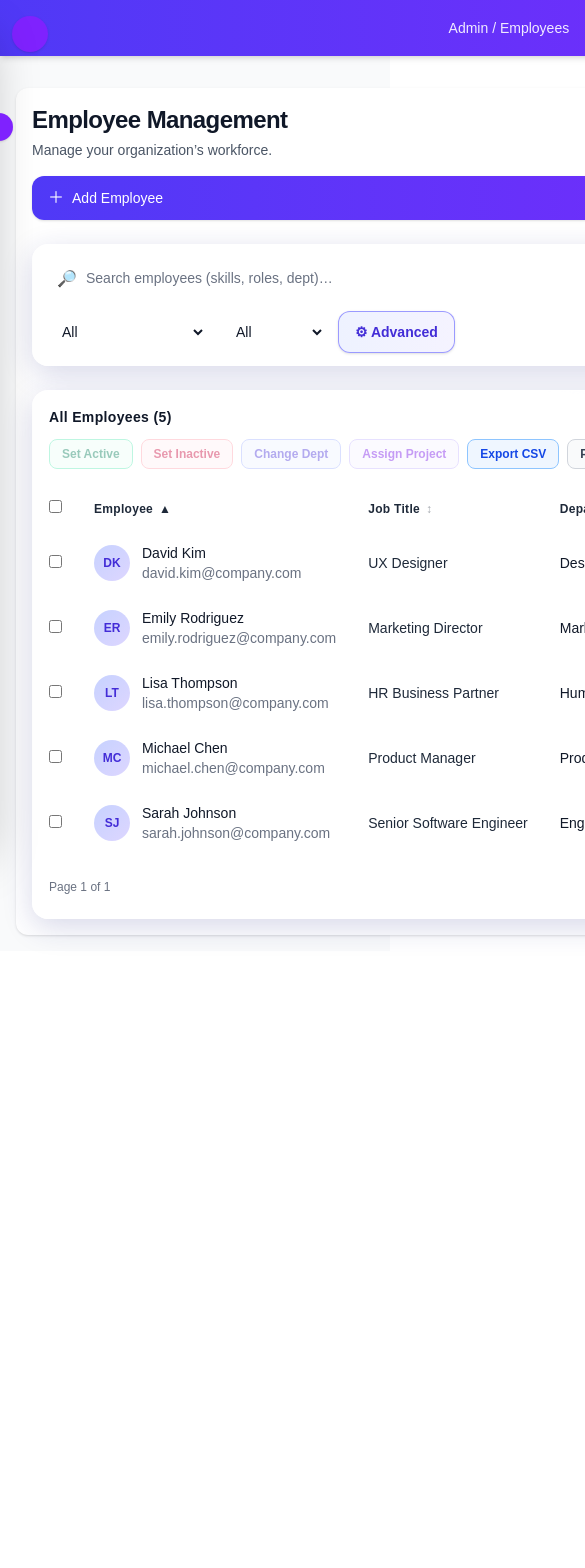
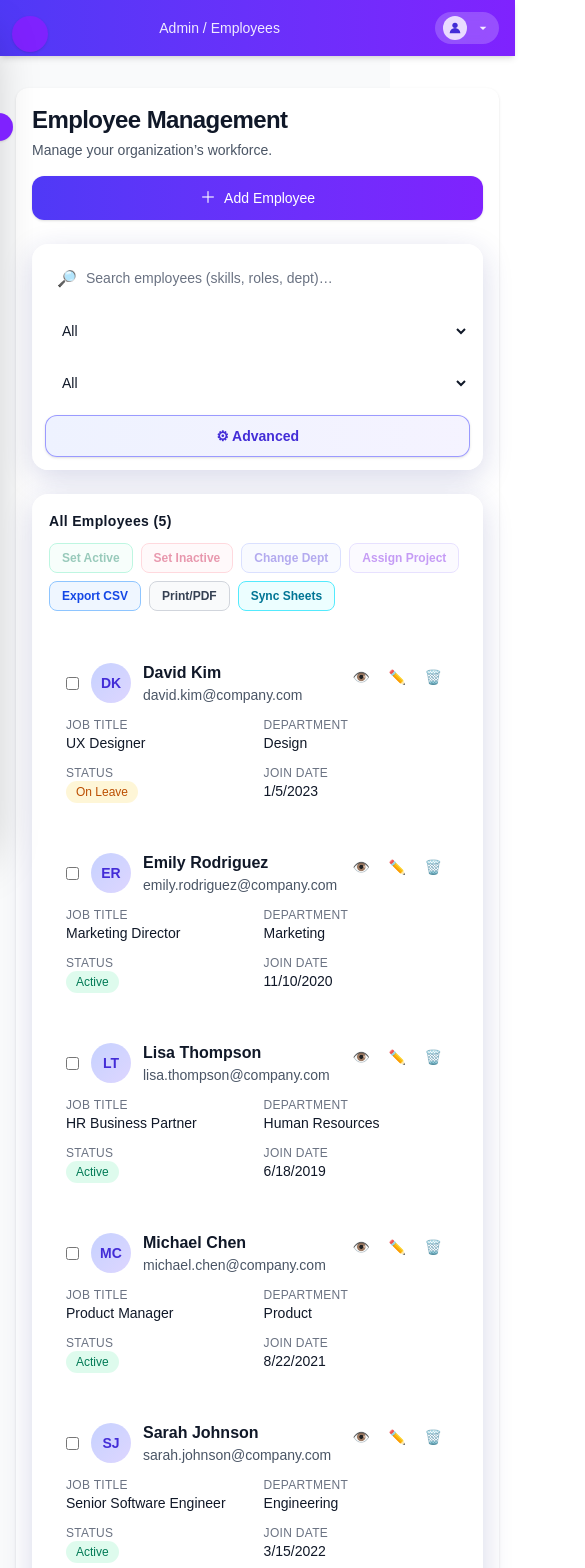
Before and after one commit to AbdulSamiShaikh990/Nexora-HCM, a Next.js app: page /admin/employees in a window 390 px wide. Shown: the top 1568 px of the page, 585 px wide, since content can reach past the window. Before the commit the page ends 951 px from the top, so only its background shows below. Built offline with nearby package versions, Linux system fonts and the light colour scheme.

Commit message:
Employee Module Copleted UI

```diff
--- a/src/app/admin/employees/page.tsx
+++ b/src/app/admin/employees/page.tsx
@@ -312,12 +312,12 @@ export default function Page() {
   return (
     <div className="space-y-6">
       {/* Header */}
-      <div className="flex flex-col sm:flex-row sm:items-center sm:justify-between gap-4">
+      <div className="flex flex-col space-y-4 sm:space-y-0 sm:flex-row sm:items-center sm:justify-between">
         <div>
           <h1 className="text-2xl sm:text-3xl font-semibold text-gray-900 tracking-tight">Employee Management</h1>
           <p className="mt-1 text-sm text-gray-600">Manage your organization’s workforce.</p>
         </div>
-        <button onClick={openAdd} className="inline-flex items-center gap-2 rounded-xl px-4 py-2.5 text-sm font-medium text-white bg-gradient-to-r from-indigo-600 to-violet-600 shadow hover:brightness-110">
+        <button onClick={openAdd} className="w-full sm:w-auto inline-flex items-center justify-center gap-2 rounded-xl px-4 py-2.5 text-sm font-medium text-white bg-gradient-to-r from-indigo-600 to-violet-600 shadow hover:brightness-110 transition-all">
           <span className="text-base">＋</span> Add Employee
         </button>
       </div>
@@ -339,14 +339,14 @@ export default function Page() {
               </div>
             )}
           </div>
-          <div className="flex gap-3">
-            <select value={dept} onChange={e=>{setDept(e.target.value); setPage(1);}} className="rounded-xl border border-white/40 bg-white/80 backdrop-blur px-3 py-2.5 text-sm text-gray-900">
+          <div className="flex flex-col sm:flex-row gap-3">
+            <select value={dept} onChange={e=>{setDept(e.target.value); setPage(1);}} className="w-full sm:w-auto rounded-xl border border-white/40 bg-white/80 backdrop-blur px-3 py-2.5 text-sm text-gray-900 min-w-0">
               {departments.map(d=> <option key={d} value={d}>{d}</option>)}
             </select>
-            <select value={stat} onChange={e=>{setStat(e.target.value as any); setPage(1);}} className="rounded-xl border border-white/40 bg-white/80 backdrop-blur px-3 py-2.5 text-sm text-gray-900">
+            <select value={stat} onChange={e=>{setStat(e.target.value as any); setPage(1);}} className="w-full sm:w-auto rounded-xl border border-white/40 bg-white/80 backdrop-blur px-3 py-2.5 text-sm text-gray-900 min-w-0">
               {(["All","Active","On Leave","Inactive"] as const).map((s)=> <option key={s} value={s}>{s}</option>)}
             </select>
-            <button onClick={()=>setAdvOpen(v=>!v)} className={S.advButton}>{advOpen?"Hide Filters":"⚙ Advanced"}</button>
+            <button onClick={()=>setAdvOpen(v=>!v)} className={`${S.advButton} w-full sm:w-auto whitespace-nowrap`}>{advOpen?"Hide Filters":"⚙ Advanced"}</button>
           </div>
         </div>
         {advOpen && (
@@ -394,7 +394,8 @@ export default function Page() {
             <button onClick={syncFromSheetPrompt} className="px-3 py-1.5 rounded-lg border border-cyan-300 bg-cyan-50 text-cyan-700 text-xs font-semibold hover:bg-cyan-100 transition-all">Sync Sheets</button>
           </div>
         </div>
-        <div className="overflow-x-auto">
+        {/* Desktop Table View */}
+        <div className="hidden lg:block overflow-x-auto">
           <table className="min-w-full text-sm">
             <thead>
               <tr className="text-left text-gray-700 uppercase tracking-wide">
@@ -434,16 +435,60 @@ export default function Page() {
                 </tr>
               ))}
               {items.length===0 && (
-                <tr><td colSpan={6} className="px-6 py-16 text-center text-gray-500">No employees found.</td></tr>
+                <tr><td colSpan={7} className="px-6 py-16 text-center text-gray-500">No employees found.</td></tr>
               )}
             </tbody>
           </table>
         </div>
-        <div className="flex items-center justify-between px-4 py-3 border-t border-white/20">
-          <div className="text-xs text-gray-500">Page {page} of {total}</div>
-          <div className="flex gap-2">
-            <button className="px-3 py-1.5 rounded-lg border border-white/40 bg-white/80 hover:bg-white/90 disabled:opacity-40" disabled={page===1} onClick={()=>setPage(p=>Math.max(1,p-1))}>Prev</button>
-            <button className="px-3 py-1.5 rounded-lg border border-white/40 bg-white/80 hover:bg-white/90 disabled:opacity-40" disabled={page===total} onClick={()=>setPage(p=>Math.min(total,p+1))}>Next</button>
+
+        {/* Mobile/Tablet Card View */}
+        <div className="lg:hidden space-y-4 p-4">
+          {items.map(e=> (
+            <div key={e.id} className="bg-white/60 backdrop-blur-sm border border-white/40 rounded-xl p-4 hover:bg-white/80 transition-all">
+              <div className="flex items-start justify-between mb-3">
+                <div className="flex items-center gap-3 flex-1 min-w-0">
+                  <input type="checkbox" checked={selected.has(e.id)} onChange={(ev)=>toggleSelect(e.id, ev.target.checked)} className="flex-shrink-0" />
+                  <div className="h-10 w-10 rounded-full bg-gradient-to-br from-indigo-200 to-violet-200 flex items-center justify-center text-sm font-semibold text-indigo-700 flex-shrink-0">{e.firstName[0]}{e.lastName[0]}</div>
+                  <div className="min-w-0 flex-1">
+                    <div className="font-semibold text-gray-900 truncate">{e.firstName} {e.lastName}</div>
+                    <div className="text-sm text-gray-600 truncate">{e.email}</div>
+                  </div>
+                </div>
+                <div className="flex items-center gap-1 flex-shrink-0 ml-2">
+                  <IconButton title="View" onClick={()=>setView(e)}>👁️</IconButton>
+                  <IconButton title="Edit" onClick={()=>openEdit(e)}>✏️</IconButton>
+                  <IconButton title="Delete" danger onClick={()=>setConfirm(e)}>🗑️</IconButton>
+                </div>
+              </div>
+              <div className="grid grid-cols-2 gap-3 text-sm">
+                <div>
+                  <div className="text-xs text-gray-500 uppercase tracking-wide">Job Title</div>
+                  <div className="font-medium text-gray-900 truncate">{e.jobTitle}</div>
+                </div>
+                <div>
+                  <div className="text-xs text-gray-500 uppercase tracking-wide">Department</div>
+                  <div className="font-medium text-gray-900 truncate">{e.department}</div>
+                </div>
+                <div>
+                  <div className="text-xs text-gray-500 uppercase tracking-wide">Status</div>
+                  <div><Badge status={e.status} /></div>
+                </div>
+                <div>
+                  <div className="text-xs text-gray-500 uppercase tracking-wide">Join Date</div>
+                  <div className="font-medium text-gray-900">{new Date(e.joinDate).toLocaleDateString()}</div>
+                </div>
+              </div>
+            </div>
+          ))}
+          {items.length===0 && (
+            <div className="px-6 py-16 text-center text-gray-500">No employees found.</div>
+          )}
+        </div>
+        <div className="flex flex-col sm:flex-row items-center justify-between px-4 py-3 border-t border-white/20 gap-3">
+          <div className="text-xs text-gray-500 order-2 sm:order-1">Page {page} of {total}</div>
+          <div className="flex gap-2 order-1 sm:order-2">
+            <button className="px-4 py-2 rounded-lg border border-white/40 bg-white/80 hover:bg-white/90 disabled:opacity-40 text-sm font-medium transition-all" disabled={page===1} onClick={()=>setPage(p=>Math.max(1,p-1))}>Previous</button>
+            <button className="px-4 py-2 rounded-lg border border-white/40 bg-white/80 hover:bg-white/90 disabled:opacity-40 text-sm font-medium transition-all" disabled={page===total} onClick={()=>setPage(p=>Math.min(total,p+1))}>Next</button>
           </div>
         </div>
       </Glass>
--- a/src/app/admin/employees/styles.ts
+++ b/src/app/admin/employees/styles.ts
@@ -18,13 +18,13 @@ export const S = {
   applyBtn: "px-5 py-2.5 rounded-xl text-white font-semibold bg-gradient-to-r from-indigo-600 to-violet-600 hover:brightness-110 shadow-md transition-all",
 
   // Modal
-  modalPanel: "relative w-full sm:max-w-2xl max-h-[90vh] overflow-y-auto rounded-2xl border border-white/30 bg-white/95 backdrop-blur-xl shadow-[0_8px_30px_rgba(31,38,135,0.18)] p-6",
-  modalPanelWide: "relative w-full sm:max-w-4xl max-h-[90vh] overflow-y-auto rounded-2xl border border-white/30 bg-white/95 backdrop-blur-xl shadow-[0_8px_30px_rgba(31,38,135,0.18)] p-6",
-  modalTitle: "text-xl font-bold text-gray-900",
-  modalClose: "h-10 w-10 inline-flex items-center justify-center rounded-xl border border-gray-300 hover:bg-gray-100 text-gray-600 font-bold text-lg",
+  modalPanel: "relative w-full max-w-[95vw] sm:max-w-2xl max-h-[95vh] sm:max-h-[90vh] overflow-y-auto rounded-t-2xl sm:rounded-2xl border border-white/30 bg-white/95 backdrop-blur-xl shadow-[0_8px_30px_rgba(31,38,135,0.18)] p-4 sm:p-6",
+  modalPanelWide: "relative w-full max-w-[95vw] sm:max-w-4xl max-h-[95vh] sm:max-h-[90vh] overflow-y-auto rounded-t-2xl sm:rounded-2xl border border-white/30 bg-white/95 backdrop-blur-xl shadow-[0_8px_30px_rgba(31,38,135,0.18)] p-4 sm:p-6",
+  modalTitle: "text-lg sm:text-xl font-bold text-gray-900 truncate pr-2",
+  modalClose: "h-9 w-9 sm:h-10 sm:w-10 inline-flex items-center justify-center rounded-xl border border-gray-300 hover:bg-gray-100 text-gray-600 font-bold text-base sm:text-lg flex-shrink-0 transition-all",
 
   // Icon button
-  iconButton: "h-9 w-9 inline-flex items-center justify-center rounded-lg border text-base border-white/40 bg-white/70 hover:bg-white/90",
+  iconButton: "h-8 w-8 sm:h-9 sm:w-9 inline-flex items-center justify-center rounded-lg border text-sm sm:text-base border-white/40 bg-white/70 hover:bg-white/90 transition-all",
 
   // Chips
   chipsContainer: "rounded-xl border-2 border-gray-300 bg-white p-3 flex flex-wrap gap-2 min-h-[48px]",
```
